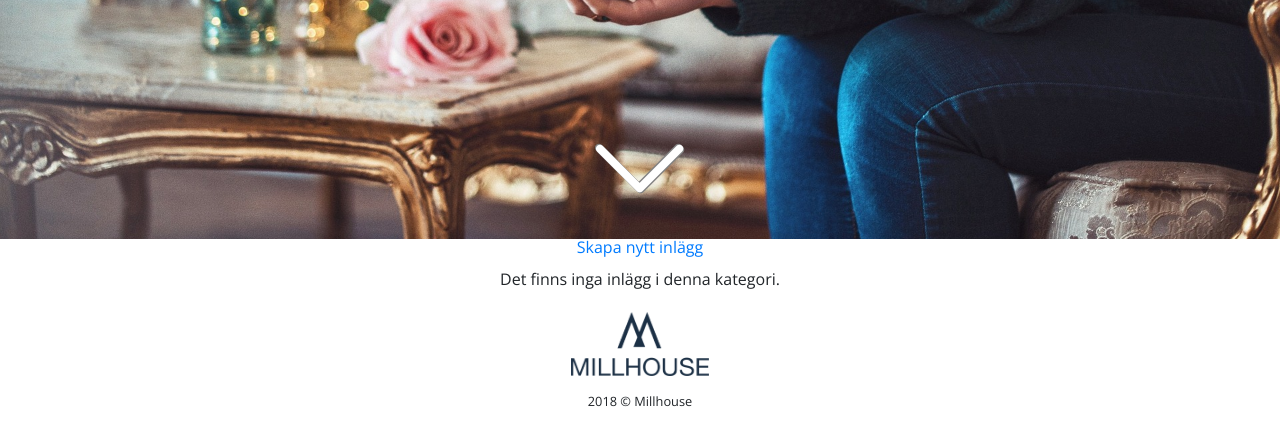
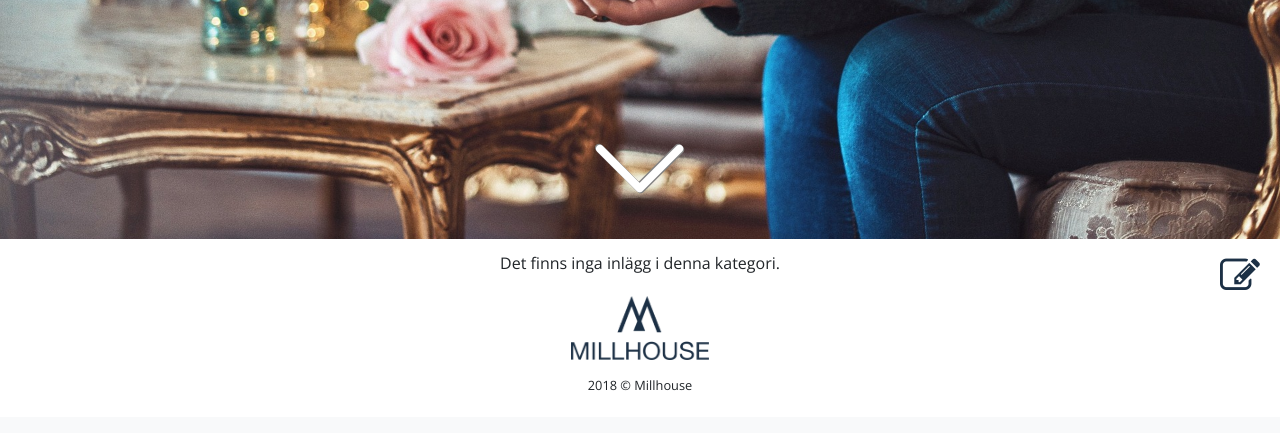
Before and after one commit to fredrikskogb/doctorfont_project, a PHP site: the page made by index.php in a window 1280 px wide. Shown: the part 561-994 px from the top of the page. After the commit the page ends 952 px from the top, so only its background shows below. Run offline with PHP 8.4, Linux system fonts and the light colour scheme; the visitor is signed in with stand-in values (Sample User, id 1); data that the repository does not hold is empty; a stand-in replaces the project's code that opens the database connection.

Commit message:
style edit links

```diff
--- a/css/style.css
+++ b/css/style.css
@@ -220,8 +220,12 @@ label {
 }
 
 .new_post {
-    display: block;
+    position: absolute;
+    top: 102vh;
+    right: 0.5em;
     text-align: center;
+    font-size: 2.5em;
+    color: #1C3045;
 }
 
 /* Styling on post card */
@@ -268,14 +272,21 @@ label {
     padding-top: 4em;
 }
 .link_all_comments {
-    margin-top: 2em;
+    margin-top: 1em;
 }
 
 .edit_post {
-    margin: 0 1em 0 1em;
+    display: inline-block;
+    margin: 2em 1em 0 1em;
     color: rgb(163, 163, 163);
     text-decoration: underline;
 }
+
+.edit_post:hover {
+    color: rgb(110, 110, 110);
+    text-decoration: underline;
+}
+
 .link_all_comments a {
     color: gray;
 }
--- a/includes/navbar.php
+++ b/includes/navbar.php
@@ -36,7 +36,10 @@
         </div>
 
     </div>
+
+
     <div class="icons">
+
         <div class="icons_wrapper">
             <a href=""><img src="<?=$ROOT_URL?>/images/facebook.svg" alt=""></a>
             <a href=""><img src="<?=$ROOT_URL?>/images/instagram.svg" alt=""></a>
--- a/index.php
+++ b/index.php
@@ -18,6 +18,7 @@ if(isset($_SESSION['is_logged_in'])){
 
 ?>
 <title>Millhouse Blog</title>
+<link rel="stylesheet" href="https://cdnjs.cloudflare.com/ajax/libs/font-awesome/4.7.0/css/font-awesome.min.css">
 <link rel="stylesheet" type="text/css" href="css/style.css">
 
 
@@ -26,11 +27,10 @@ if(isset($_SESSION['is_logged_in'])){
         <?php
         include 'includes/navbar.php';
         include 'includes/hero_image.php';
-        ?>
 
-        <?php
-        if($_SESSION['is_admin'] === true){?>
-        <a href="views/create_post_view.php" class="new_post">Skapa nytt inlägg</a>
+
+            if($_SESSION['is_admin'] === true){?>
+            <a href="views/create_post_view.php" class="new_post"><i class="fa fa-edit"></i></a>
 
         <?php }
 
```
Also changed, not shown: includes/post_card.php (+7 -5 lines).
